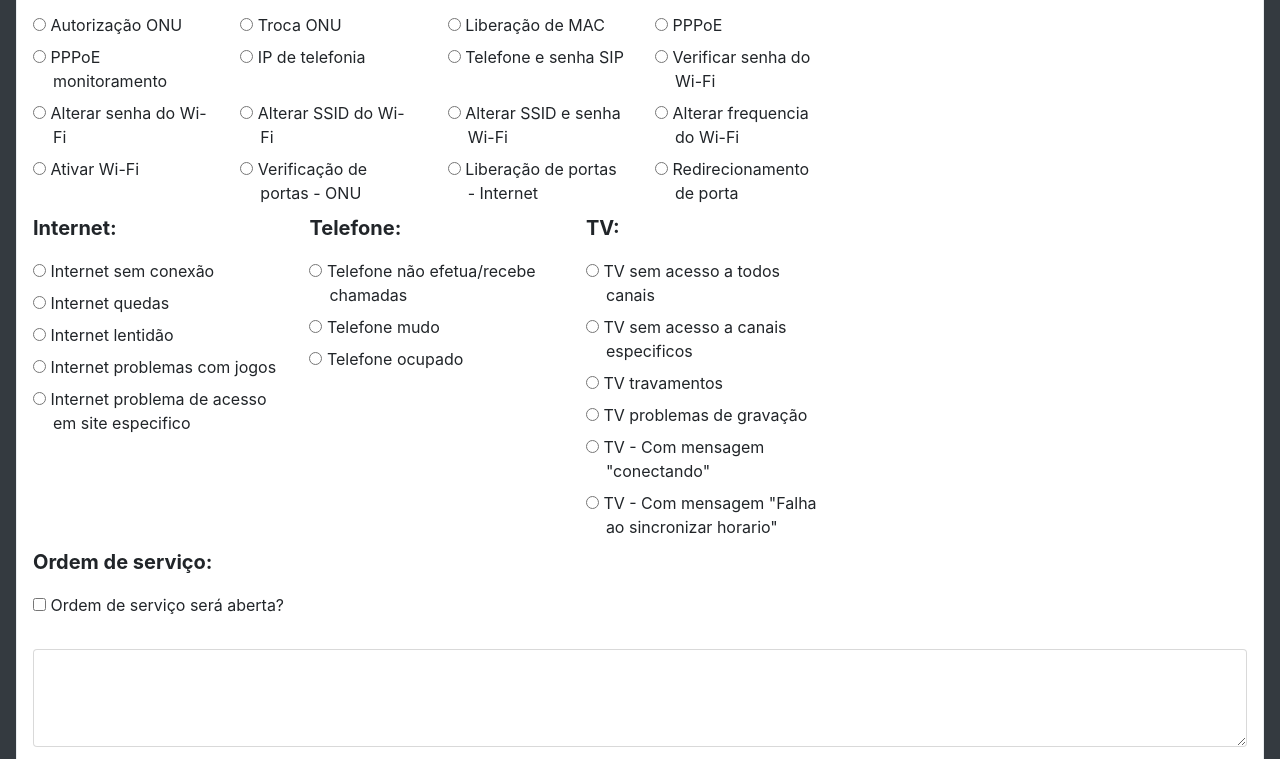
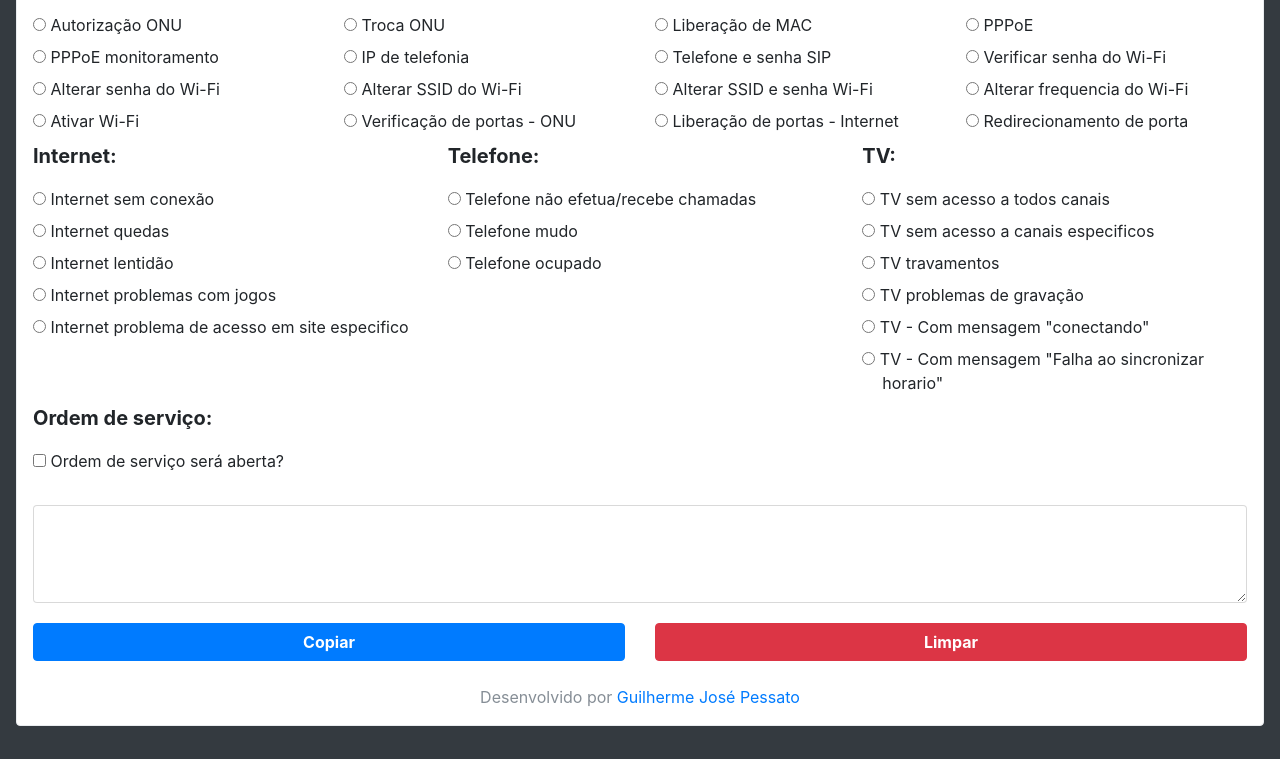
Before and after one commit to guipessato/Gerador-de-historico, a plain HTML site: page index.html in a window 1280 px wide. Shown: the part 206-965 px from the top of the page. Drawn offline with Linux system fonts and the light colour scheme.

Commit message:
Update index.html
Removido container de SCRIPT DOS PROCEDIMENTOS

```diff
--- a/index.html
+++ b/index.html
@@ -16,7 +16,7 @@
 	<div class="container-fluid py-3 px-3 bg-white rounded border animated bounceInDown form-signin">
 		<!-- <p class="display-4 text-center">Gerador de histórico</p> -->
 		<div class="row">
-			<div class="col-8">
+			<div class="col-12">
 				<form action="" id="formulario" class="">
 					<p class="display-4 text-center">Gerador de histórico</p>
 					<div class="row">
@@ -309,7 +309,7 @@
 					</div>
 				</form>
 			</div>
-			<!-- PROCEDIMENTO -->
+			<!-- PROCEDIMENTO
 			<div class="col-sm-4">
 				<p class="display-4 text-center">Script de atendimento</p>
 				<div class="textoScript">
@@ -318,6 +318,7 @@
 					</p>
 				</div>
 			</div>
+			-->
 		</div>
 		<div class="form-group text-center">
 			<label for=""></label>
```
